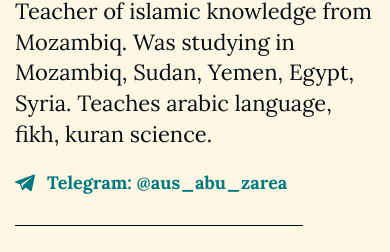
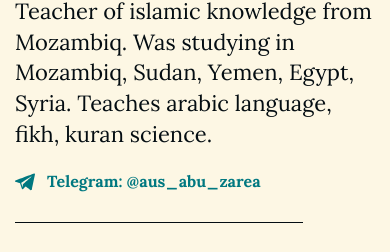
Before and after one commit to Temirsultanov/aus-abu-zarea, a plain HTML site: page index.html in a window 390 px wide. Shown: the part 193-445 px from the top of the page. Drawn offline with Linux system fonts and the light colour scheme.

Commit message:
feat: font-size to 16px

```diff
--- a/style.css
+++ b/style.css
@@ -125,4 +125,7 @@ h3 {
   .container {
     width: calc(100% - 30px);
   }
+  .telegram-link {
+    font-size: 16px;
+  }
 }
```
